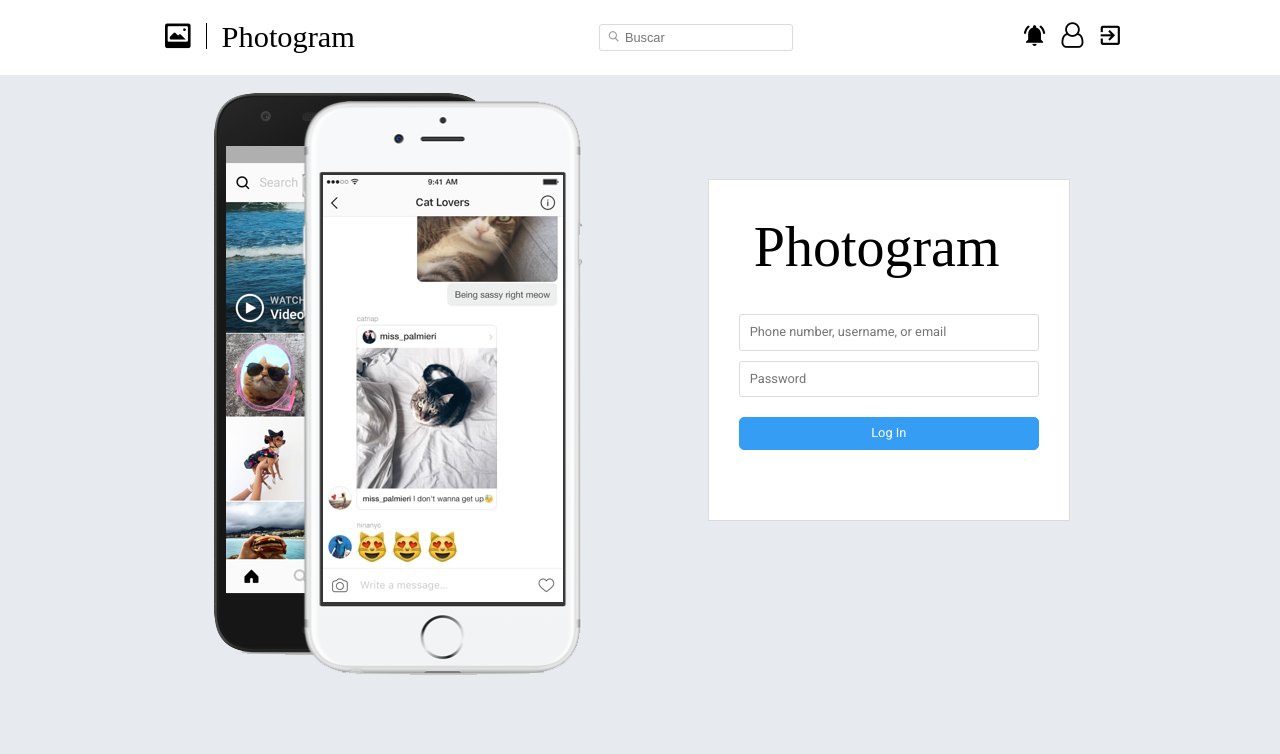
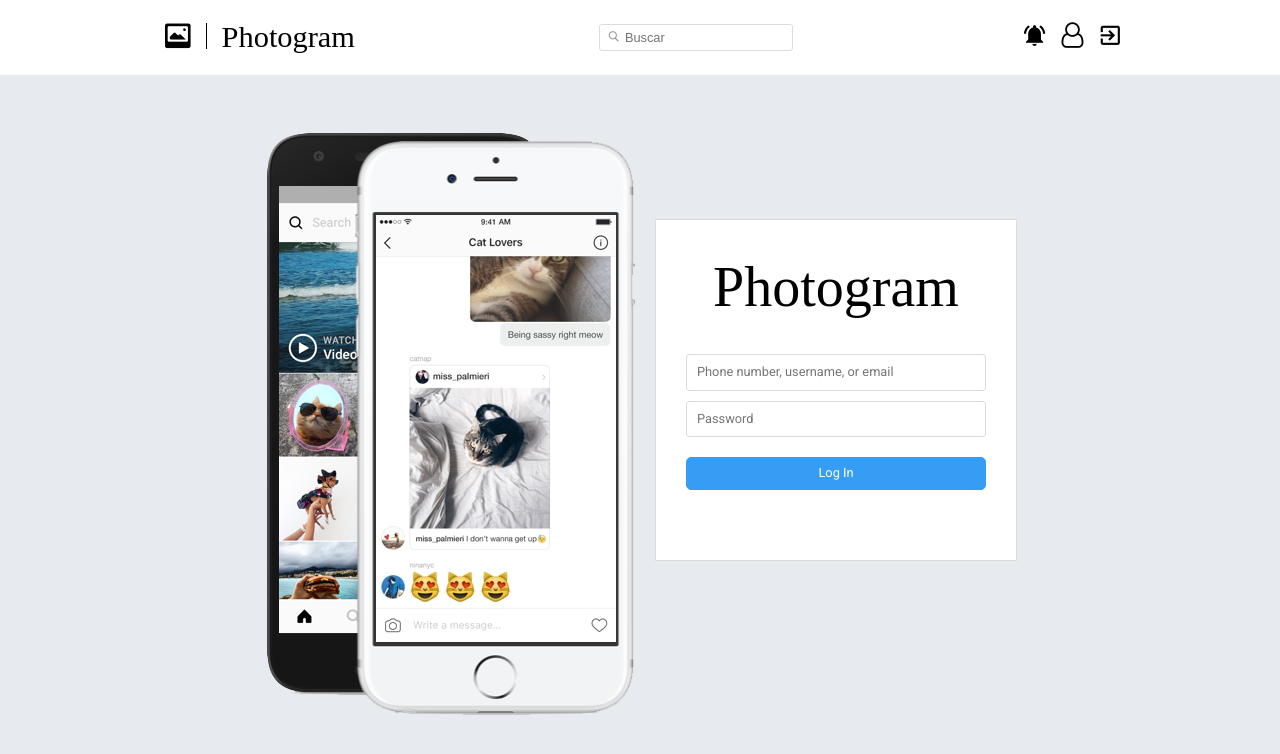
Before and after one commit to steelherrera/photogram, a React app: page / in a window 1280 px wide. Built offline with nearby package versions, Linux system fonts and the light colour scheme; a web font is replaced by a local one.

Commit message:
Cambios finales

```diff
--- a/src/CSS/Components/_form.scss
+++ b/src/CSS/Components/_form.scss
@@ -1,12 +1,12 @@
 /*form*/
 .form{
     border:1px solid $gray;
-    margin: 0 auto;
     padding: 20px 30px;
     background-color: white;
     color: black;
     width: 300px;
     height: 300px;
+    margin: 7.5px;
 
 }
 .form div{
@@ -110,7 +110,7 @@
 }
 
 .img{
-    margin: 0 auto;
+    margin: 7.5px;
     padding-top: 70px;
 }
 .puerca{
@@ -120,6 +120,9 @@
 }
 
 .logo-div{
+    display: flex;
+    align-items: center;
+    justify-content: center;
     padding: 15px 15px;
     .link{
         text-decoration: none;
--- a/src/CSS/_general.scss
+++ b/src/CSS/_general.scss
@@ -21,9 +21,9 @@ a{
 .main-container{
     display: flex;
     align-items: center;
-    grid-template: 'left center center center aside';
-    padding-top: 60px;
+    justify-content: center;
     margin: 0 auto;
+    padding-top: 100px;
     width: 980px;
     height: 580px;
 }
```
Also changed, not shown: src/Components/Layout/Center.js (line endings or trailing spaces).
